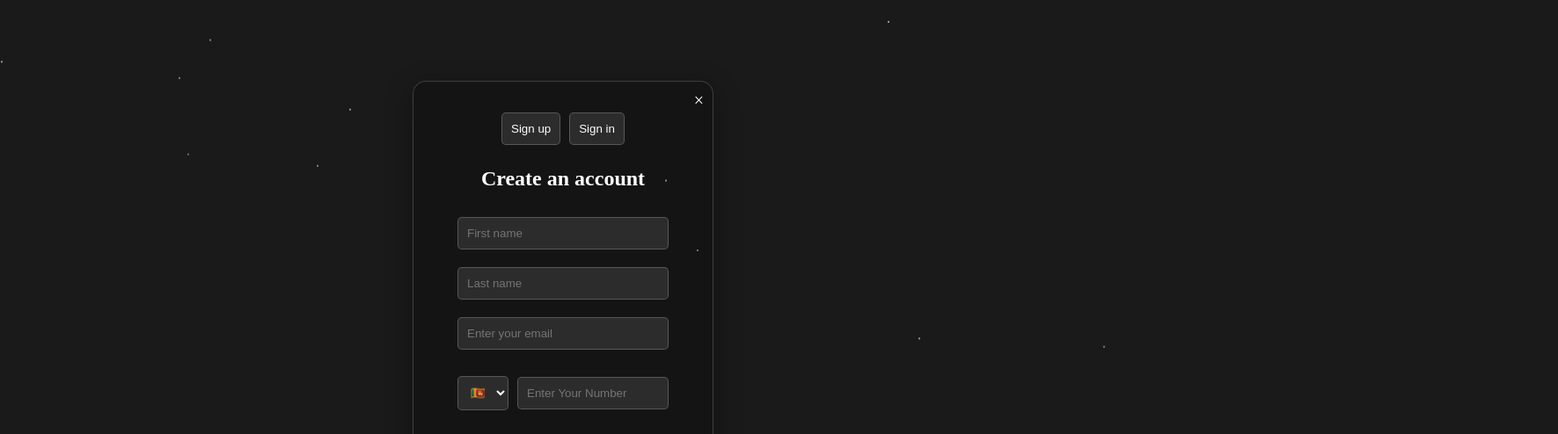
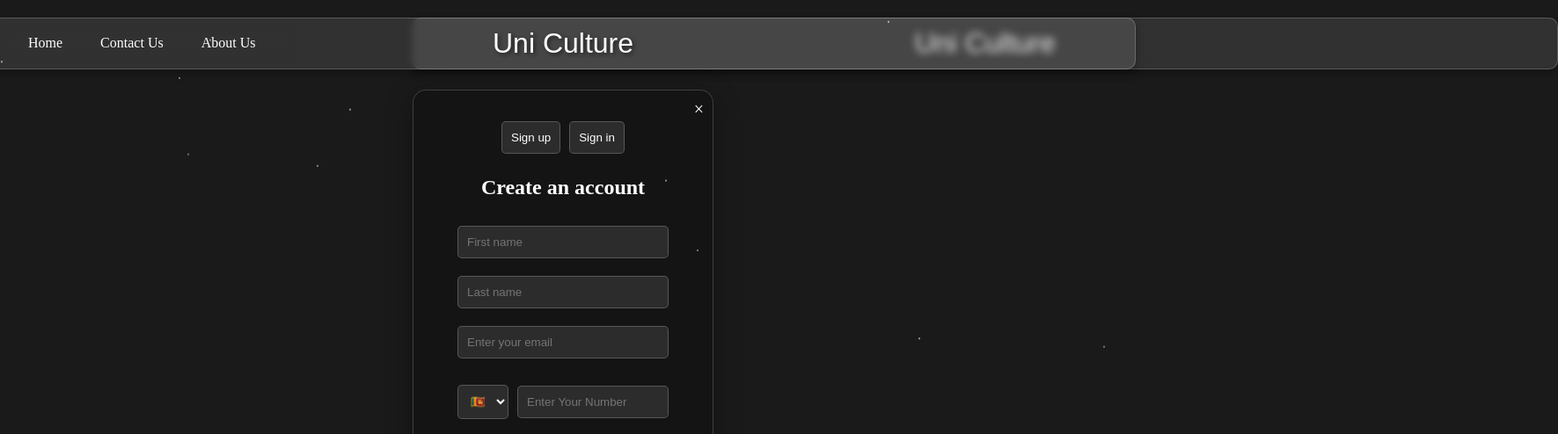
Before and after one commit to TharinduThilakshana0thildezo/Uni-Culture-UC-1.0-, a plain HTML site: page index.html in a window 1280 px wide. Shown: the top 494 px of the page at 88% size, 1771 px wide, since content can reach past the window. Drawn offline with Linux system fonts and the light colour scheme.

Commit message:
Updated Login page

```diff
--- a/index.html
+++ b/index.html
@@ -7,6 +7,16 @@
     <link rel="stylesheet" href="styles.css">
 </head>
 <body>
+    <nav>
+        <div a href="#" class="header">Uni Culture</div>
+    </nav>
+    <div class="header">Uni Culture</div>
+    <div class="navbar">
+        <a href="#">Home</a>
+        <a href="#">Contact Us</a>
+        <a href="#">About Us</a>
+    </div>
+
     <div class="container" id="authContainer">
         <span class="close-btn" onclick="this.parentElement.style.display='none'">×</span>
         <div class="button-group">
--- a/styles.css
+++ b/styles.css
@@ -9,6 +9,50 @@ body {
     justify-content: center;
     align-items: center;
 }
+
+@keyframes bgShift {
+    0% { background-position: 0% 0%; }
+    50% { background-position: 100% 100%; }
+    100% { background-position: 0% 0%; }
+}
+
+.header {
+    position: absolute;
+    top: 20px;
+    width: 100%;
+    text-align: center;
+    font-size: 2em;
+    font-family: Arial, sans-serif;
+    color: #fff;
+    text-shadow: 2px 2px 4px rgba(0, 0, 0, 0.5);
+    background: rgba(255, 255, 255, 0.1);
+    backdrop-filter: blur(5px);
+    -webkit-backdrop-filter: blur(5px);
+    padding: 10px;
+    border-radius: 10px;
+    border: 1px solid rgba(255, 255, 255, 0.2);
+    box-shadow: 0 4px 10px rgba(0, 0, 0, 0.3);
+}
+
+.navbar {
+      position: absolute;
+      top: 30px;
+      left: 0;
+      background: #1a1a1a(255, 255, 255, 0.1);
+      backdrop-filter: blur(5px);
+      padding: 10px 20px;
+    }
+    .navbar a {
+      color: white;
+      text-decoration: auto;
+      margin-right: 15px;
+      padding: 8px 12px;
+      transition: background 0.3s;
+    }
+    .navbar a:hover {
+      background-color: #1a1a1a;
+    }
+
 
 .container {
     background: rgba(0, 0, 0, 0.2);
@@ -110,12 +154,13 @@ input, select {
     display: flex;
     justify-content: center;
     align-items: center;
-    width: 50px;
-    height: 50px;
+    width: 30px;
+    height: 30px;
     padding: 10px;
     margin: 10px;
     border-radius: 10px;
 }
+
 
 .social-btn:hover {
     background: rgba(255, 255, 255, 0.3);
```
